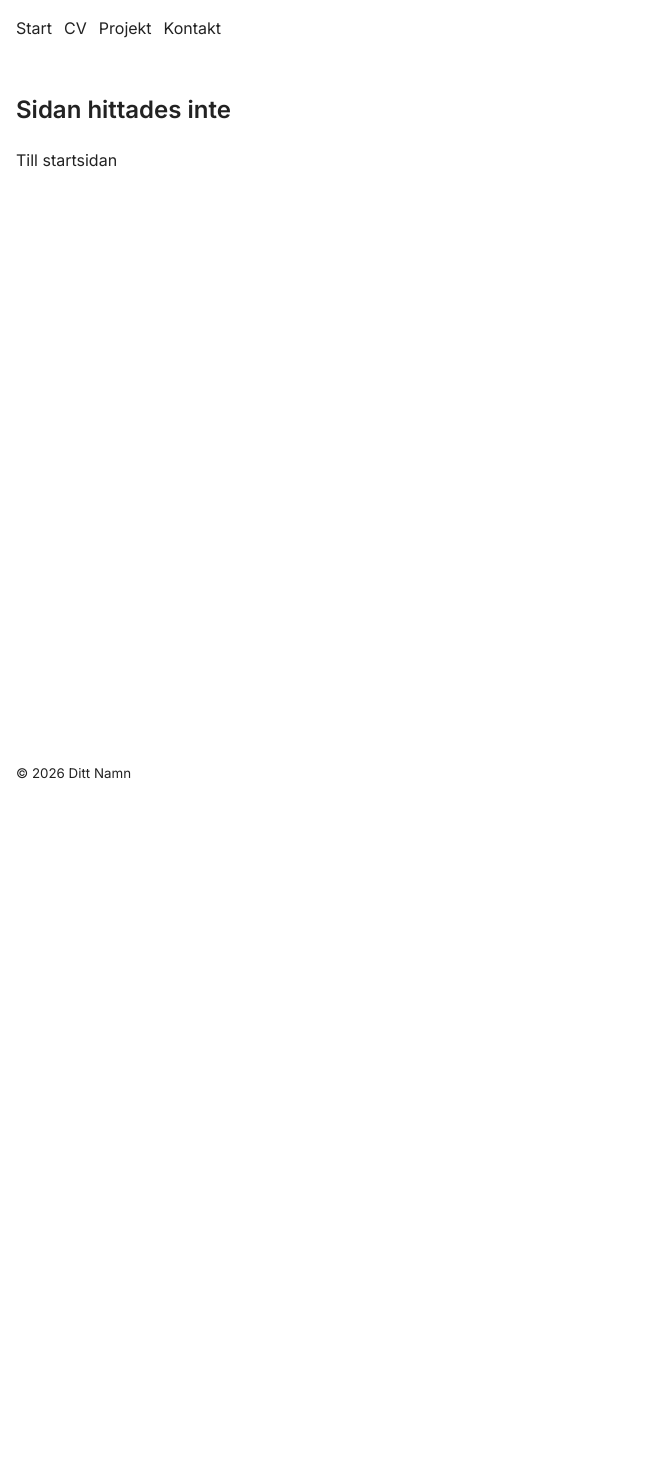
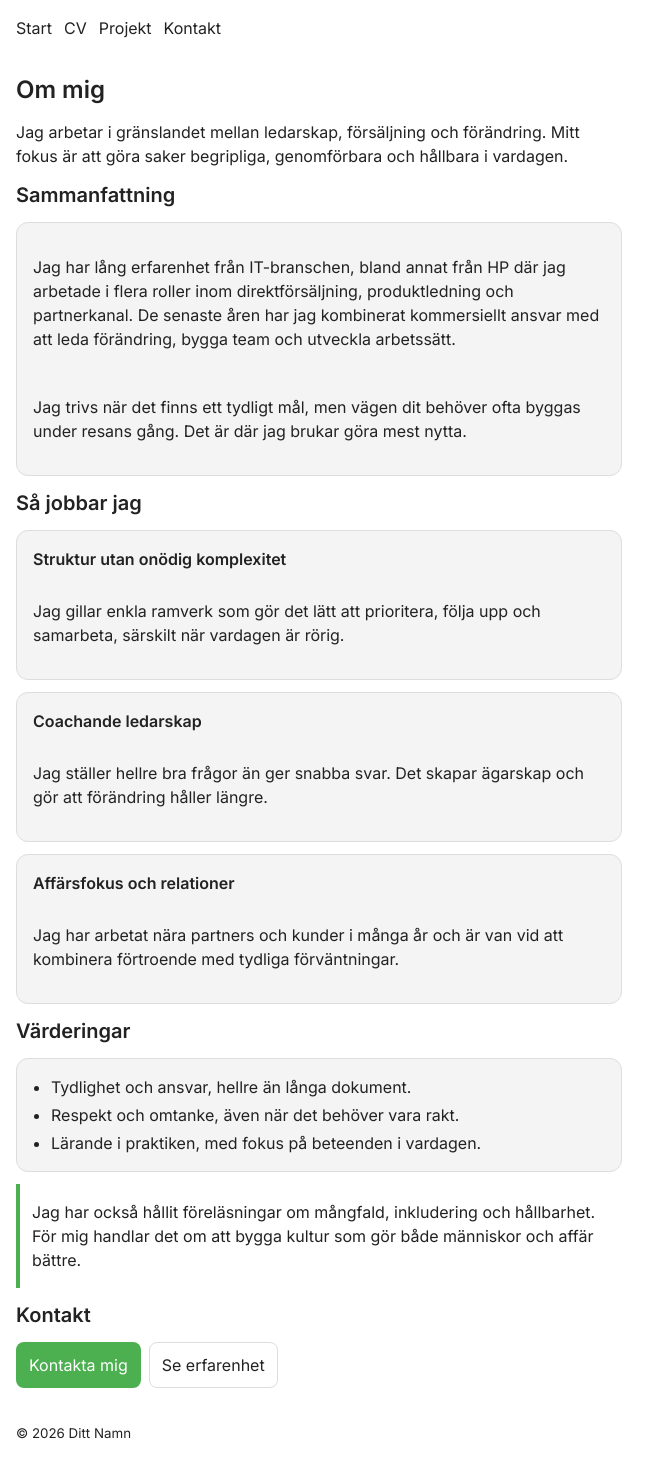
Before and after one commit to BetULose/cv-site, a Vue app in the folder cv-site/: page /om in a window 1280 px wide. Shown: the whole page, without its empty margins (0-669 px from the left). Before the commit the page ends 800 px from the top, so only its background shows below. Built offline with nearby package versions, Linux system fonts and the light colour scheme.

Commit message:
Feat: add About page

```diff
--- a/cv-site/src/assets/styles/main.css
+++ b/cv-site/src/assets/styles/main.css
@@ -277,3 +277,95 @@ button {
 .link:hover {
   text-decoration: underline;
 }
+.home-hero {
+  display: grid;
+  gap: var(--s-4);
+  align-items: start;
+}
+
+.home-profile {
+  border: 1px solid var(--c-border);
+  border-radius: 12px;
+  padding: var(--s-4);
+  background: var(--c-surface);
+  display: grid;
+  gap: var(--s-3);
+  justify-items: center;
+}
+
+.avatar {
+  width: 120px;
+  height: 120px;
+  border-radius: 999px;
+  object-fit: cover;
+  border: 1px solid var(--c-border);
+  background: var(--c-bg);
+}
+
+.home-badges {
+  display: flex;
+  gap: var(--s-2);
+  flex-wrap: wrap;
+  justify-content: center;
+}
+
+.icon-link {
+  display: inline-flex;
+  align-items: center;
+  padding: 8px 10px;
+  border: 1px solid var(--c-border);
+  border-radius: 999px;
+  background: var(--c-bg);
+  font-weight: 600;
+  color: var(--c-text);
+}
+
+.icon-link:hover {
+  border-color: var(--c-outline);
+}
+
+.home-intro {
+  min-width: 0;
+}
+
+.home-lead {
+  margin: 0;
+}
+
+/* Cards (du har redan home-cards, men här kommer en desktop-variant) */
+.home-cards {
+  display: grid;
+  gap: var(--s-3);
+}
+
+/* Desktop-ish breakpoint */
+@media (min-width: 720px) {
+  .home-hero {
+    grid-template-columns: 220px 1fr;
+    gap: var(--s-4);
+  }
+
+  .home-cards {
+    grid-template-columns: repeat(3, minmax(0, 1fr));
+  }
+}
+.about-lead {
+  margin: 0;
+}
+
+.about-grid {
+  display: grid;
+  gap: var(--s-3);
+}
+
+.list {
+  margin: 0;
+  padding-left: 18px;
+  display: grid;
+  gap: var(--s-1);
+}
+
+.note {
+  border-left: 4px solid var(--c-accent);
+  padding-left: var(--s-3);
+}
--- a/cv-site/src/components/SiteNav.vue
+++ b/cv-site/src/components/SiteNav.vue
@@ -1,5 +1,6 @@
 <template>
   <nav class="site-nav" aria-label="Huvudmeny">
     <RouterLink to="/styles" class="nav-link">Styles</RouterLink>
-  </nav>
+    <RouterLink to="/om" class="nav-link">Om</RouterLink>
+</nav>
 </template>
--- a/cv-site/src/router/index.js
+++ b/cv-site/src/router/index.js
@@ -6,6 +6,8 @@ import ProjectsView from "../views/ProjectsView.vue";
 import ContactView from "../views/ContactView.vue";
 import NotFoundView from "../views/NotFoundView.vue";
 import StyleGuideView from "../views/StyleGuideView.vue";
+import AboutView from "../views/AboutView.vue";
+
 
 const routes = [
   { path: "/", name: "home", component: HomeView },
@@ -14,6 +16,7 @@ const routes = [
   { path: "/styles", name: "styles", component: StyleGuideView },
   { path: "/kontakt", name: "contact", component: ContactView },
   { path: "/:pathMatch(.*)*", name: "notFound", component: NotFoundView },
+  { path: "/om", name: "about", component: AboutView },
 ];
 
 export default createRouter({
--- /dev/null
+++ b/cv-site/src/views/AboutView.vue
@@ -0,0 +1,83 @@
+<template>
+  <article class="page stack">
+    <header class="stack">
+      <h1 class="t-h1">Om mig</h1>
+      <p class="about-lead">
+        Jag arbetar i gränslandet mellan ledarskap, försäljning och förändring. Mitt fokus är att
+        göra saker begripliga, genomförbara och hållbara i vardagen.
+      </p>
+    </header>
+
+    <section class="stack" aria-labelledby="summary">
+      <h2 id="summary" class="t-h2">Sammanfattning</h2>
+      <div class="card stack">
+        <p>
+          Jag har lång erfarenhet från IT-branschen, bland annat från HP där jag arbetade i flera
+          roller inom direktförsäljning, produktledning och partnerkanal. De senaste åren har jag
+          kombinerat kommersiellt ansvar med att leda förändring, bygga team och utveckla arbetssätt.
+        </p>
+        <p class="muted">
+          Jag trivs när det finns ett tydligt mål, men vägen dit behöver ofta byggas under resans
+          gång. Det är där jag brukar göra mest nytta.
+        </p>
+      </div>
+    </section>
+
+    <section class="stack" aria-labelledby="strengths">
+      <h2 id="strengths" class="t-h2">Så jobbar jag</h2>
+
+      <div class="about-grid">
+        <article class="card stack">
+          <h3 class="t-h3">Struktur utan onödig komplexitet</h3>
+          <p class="muted">
+            Jag gillar enkla ramverk som gör det lätt att prioritera, följa upp och samarbeta,
+            särskilt när vardagen är rörig.
+          </p>
+        </article>
+
+        <article class="card stack">
+          <h3 class="t-h3">Coachande ledarskap</h3>
+          <p class="muted">
+            Jag ställer hellre bra frågor än ger snabba svar. Det skapar ägarskap och gör att
+            förändring håller längre.
+          </p>
+        </article>
+
+        <article class="card stack">
+          <h3 class="t-h3">Affärsfokus och relationer</h3>
+          <p class="muted">
+            Jag har arbetat nära partners och kunder i många år och är van vid att kombinera
+            förtroende med tydliga förväntningar.
+          </p>
+        </article>
+      </div>
+    </section>
+
+    <section class="stack" aria-labelledby="values">
+      <h2 id="values" class="t-h2">Värderingar</h2>
+
+      <div class="card stack">
+        <ul class="list">
+          <li>Tydlighet och ansvar, hellre än långa dokument.</li>
+          <li>Respekt och omtanke, även när det behöver vara rakt.</li>
+          <li>Lärande i praktiken, med fokus på beteenden i vardagen.</li>
+        </ul>
+      </div>
+
+      <aside class="note" aria-label="Notering">
+        <p class="muted">
+          Jag har också hållit föreläsningar om mångfald, inkludering och hållbarhet. För mig handlar
+          det om att bygga kultur som gör både människor och affär bättre.
+        </p>
+      </aside>
+    </section>
+
+    <section class="stack" aria-labelledby="cta">
+      <h2 id="cta" class="t-h2">Kontakt</h2>
+      <div class="row">
+        <RouterLink class="btn btn--primary" to="/kontakt">Kontakta mig</RouterLink>
+        <RouterLink class="btn btn--ghost" to="/cv">Se erfarenhet</RouterLink>
+      </div>
+    </section>
+  </article>
+</template>
--- a/cv-site/src/views/HomeView.vue
+++ b/cv-site/src/views/HomeView.vue
@@ -1,18 +1,37 @@
 <template>
   <article class="page stack">
-    <header class="stack">
-      <h1 class="t-h1">Johan Daniel Antonsson</h1>
-      <p>
-        Ledarskap, försäljning och förändring. Bakgrund från HP och idag verksam
-        inom coaching och utbildning.
-      </p>
+    <!-- Hero -->
+    <header class="home-hero">
+      <aside class="home-profile" aria-label="Profil">
+        <img class="avatar" :src="profileImg" alt="Profilbild på Daniel Antonsson" />
+        <div class="home-badges">
+          <a class="icon-link" href="https://www.linkedin.com/in/antonsson/?locale=sv_SE" target="_blank" rel="noreferrer">
+            LinkedIn
+          </a>
+          <RouterLink class="icon-link" to="/kontakt">Kontakt</RouterLink>
+        </div>
+      </aside>
 
-      <div class="row">
-        <RouterLink class="btn btn--primary" to="/cv">Se erfarenhet</RouterLink>
-        <RouterLink class="btn btn--ghost" to="/kontakt">Kontakta mig</RouterLink>
+      <div class="home-intro stack">
+        <h1 class="t-h1">Daniel Antonsson</h1>
+
+        <p class="home-lead">
+          Ledarskap, försäljning och förändring. Bakgrund från HP och idag verksam inom coaching
+          och utbildning.
+        </p>
+
+        <div class="row">
+          <RouterLink class="btn btn--primary" to="/cv">Se erfarenhet</RouterLink>
+          <RouterLink class="btn btn--ghost" to="/kontakt">Kontakta mig</RouterLink>
+        </div>
+
+        <p class="muted">
+          Stockholm. Hybrid. ICF ACC.
+        </p>
       </div>
     </header>
 
+    <!-- Highlights -->
     <section class="stack" aria-labelledby="highlights">
       <h2 id="highlights" class="t-h2">I korthet</h2>
 
@@ -20,8 +39,7 @@
         <article class="card stack">
           <h3 class="t-h3">Erfarenhet</h3>
           <p class="muted">
-            20 år i IT-branschen med fokus på partnerkanal, försäljning och
-            ledarskap.
+            20 år i IT-branschen med fokus på partnerkanal, försäljning och ledarskap.
           </p>
           <RouterLink class="link" to="/cv">Läs mer</RouterLink>
         </article>
@@ -29,8 +47,7 @@
         <article class="card stack">
           <h3 class="t-h3">Coaching</h3>
           <p class="muted">
-            Certifierad coach (ICF ACC). Praktiskt, tydligt och med fokus på
-            beteenden i vardagen.
+            Certifierad coach (ICF ACC). Praktiskt, tydligt och med fokus på beteenden i vardagen.
           </p>
           <RouterLink class="link" to="/kontakt">Boka ett samtal</RouterLink>
         </article>
@@ -38,17 +55,16 @@
         <article class="card stack">
           <h3 class="t-h3">Projekt</h3>
           <p class="muted">
-            Exempel på projekt och arbetssätt, både från rollen och från
-            studier/utveckling.
+            Exempel på projekt och arbetssätt, både från arbetslivet och från studier/utveckling.
           </p>
           <RouterLink class="link" to="/projekt">Se projekt</RouterLink>
         </article>
       </div>
     </section>
 
+    <!-- Latest experience -->
     <section class="stack" aria-labelledby="latest">
       <h2 id="latest" class="t-h2">Senaste roll</h2>
-
       <div class="jobs">
         <ExperienceItem v-if="latest" v-bind="latest" />
       </div>
@@ -60,16 +76,15 @@
 import { computed } from "vue";
 import ExperienceItem from "../components/ExperienceItem.vue";
 import { experiences } from "../data/experience";
+import profileImg from "../assets/profile.jpg";
 
 function toSortValue(job) {
-  const end = (job.end && job.end.trim()) ? job.end : "9999-12";
+  const end = job.end && job.end.trim() ? job.end : "9999-12";
   return `${end}|${job.start}`;
 }
 
 const latest = computed(() => {
-  const sorted = [...experiences].sort((a, b) =>
-    toSortValue(b).localeCompare(toSortValue(a))
-  );
+  const sorted = [...experiences].sort((a, b) => toSortValue(b).localeCompare(toSortValue(a)));
   return sorted[0] || null;
 });
 </script>
```
Also changed, not shown: cv-site/src/assets/profile.jpg (added).
